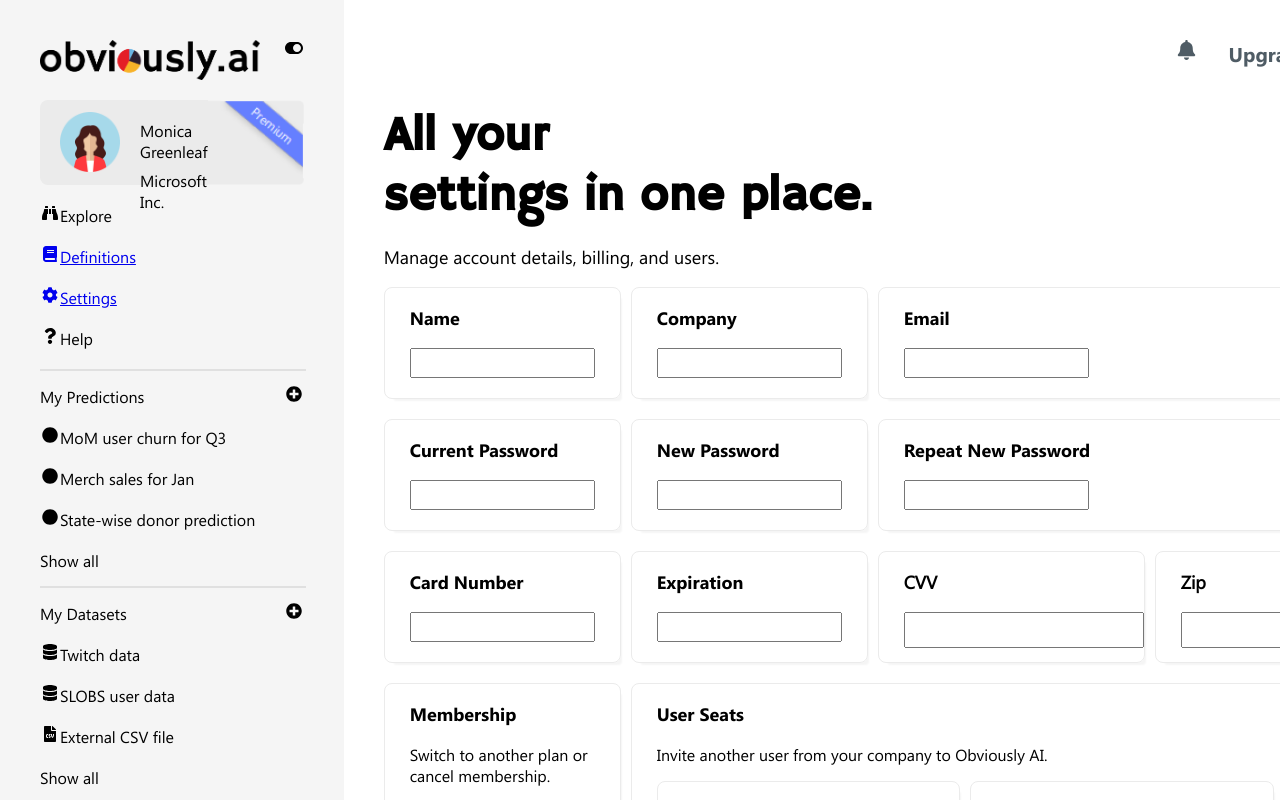
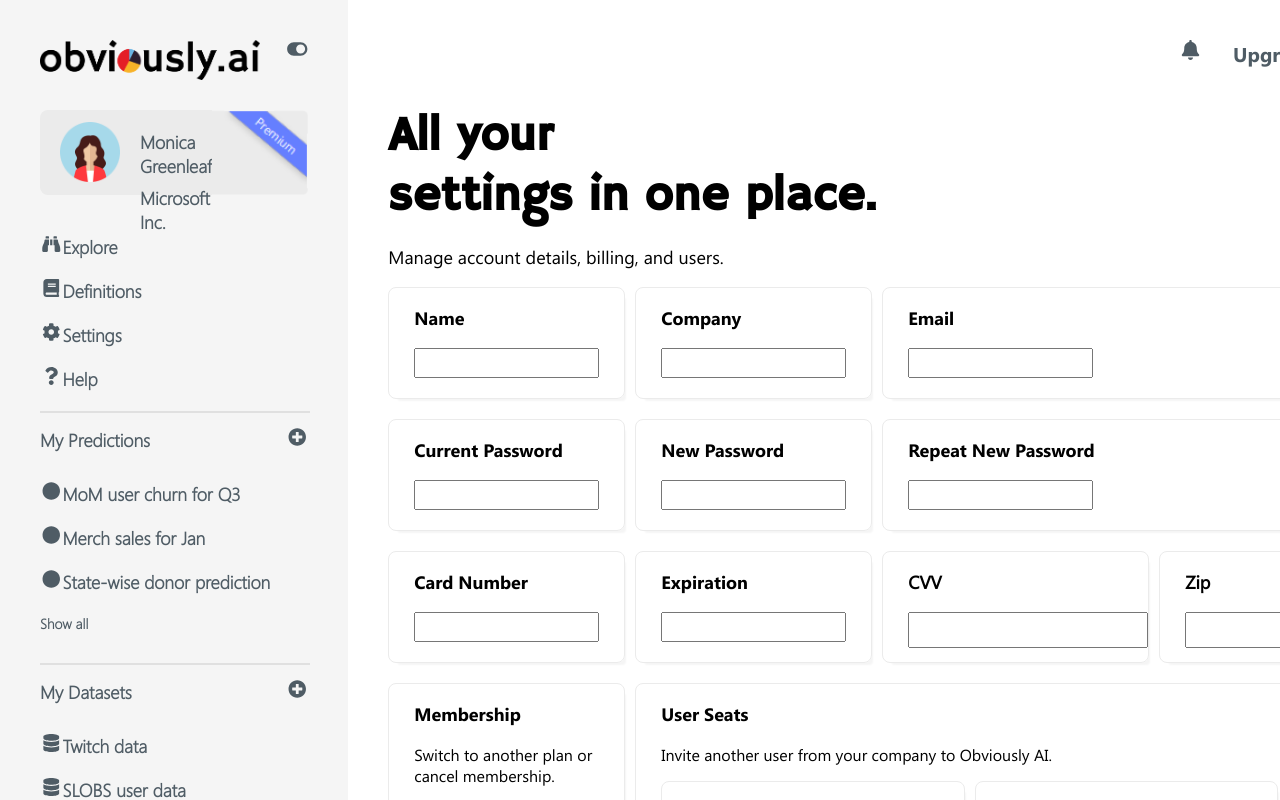
Before and after one commit to kennyle37/obviously, a React (Create React App) app: page / in a window 1280 px wide. Shown: the top 800 px of the page. Built offline with nearby package versions, Linux system fonts and the light colour scheme.

Commit message:
side nav css

```diff
--- a/src/sidenav/index.jsx
+++ b/src/sidenav/index.jsx
@@ -34,7 +34,7 @@ const Sidenav = () => {
           Explore
         </span>
       </div>
-      <Link to="/database/">
+      <Link to="/database/" style={{ textDecoration: 'none', 'color': 'var(--gray)' }}>
         <div className="sidenav-card">
           <FontAwesomeIcon className="sidenav-icon" icon={faBook} fixedWidth />
           <span>
@@ -42,7 +42,7 @@ const Sidenav = () => {
           </span>
         </div>
       </Link>
-      <Link to="/settings/">
+      <Link to="/settings/" style={{ textDecoration: 'none', 'color': 'var(--gray)' }}>
         <div className="sidenav-card">
           <FontAwesomeIcon width="100" className="sidenav-icon" icon={faCog} fixedWidth />
           <span>
@@ -79,7 +79,7 @@ const Sidenav = () => {
           State-wise donor prediction
         </span>
       </div>
-      <div>
+      <div className="expand">
         Show all
       </div>
       <Divider />
@@ -107,7 +107,7 @@ const Sidenav = () => {
           External CSV file
         </span>
       </div>
-      <div>
+      <div className="expand">
         Show all
       </div>
       <style jsx>{`
@@ -115,6 +115,10 @@ const Sidenav = () => {
         background-color: var(--side-nav);
         width: 400px;
         padding: 40px;
+        font-family: var(--FontLight);
+        font-size: 18px;
+        color: var(--gray);
+        font-weight: 600;
       }
       .sidenav-card {
         display: flex;
@@ -127,7 +131,11 @@ const Sidenav = () => {
       .sidenav-card-header {
         display: flex;
         justify-content: space-between;
-        margin-bottom: 20px;
+        margin-bottom: 30px;
+      }
+      .expand {
+        font-size: 14px;
+        margin-bottom: 30px;
       }
       `}</style>
     </div>
--- a/src/sidenav/profileCard.jsx
+++ b/src/sidenav/profileCard.jsx
@@ -21,7 +21,7 @@ const ProfileCard = () => {
           background-color: var(--card-border);
           height: 85px;
           border-radius: 8px;
-          margin-bottom: 20px;
+          margin-bottom: 40px;
         }
         .profile-pic {
           margin: 12px 20px 20px 20px;
```
